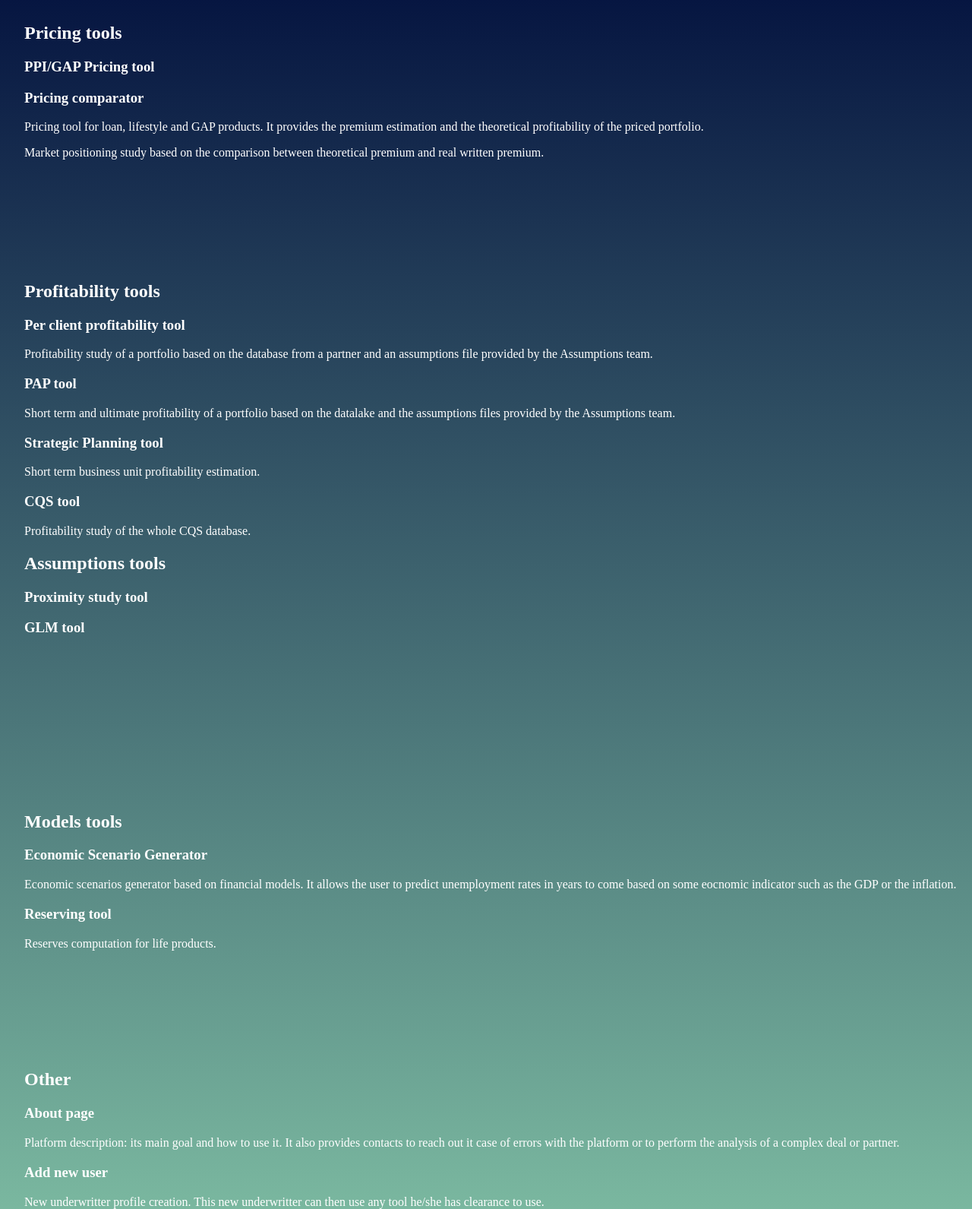
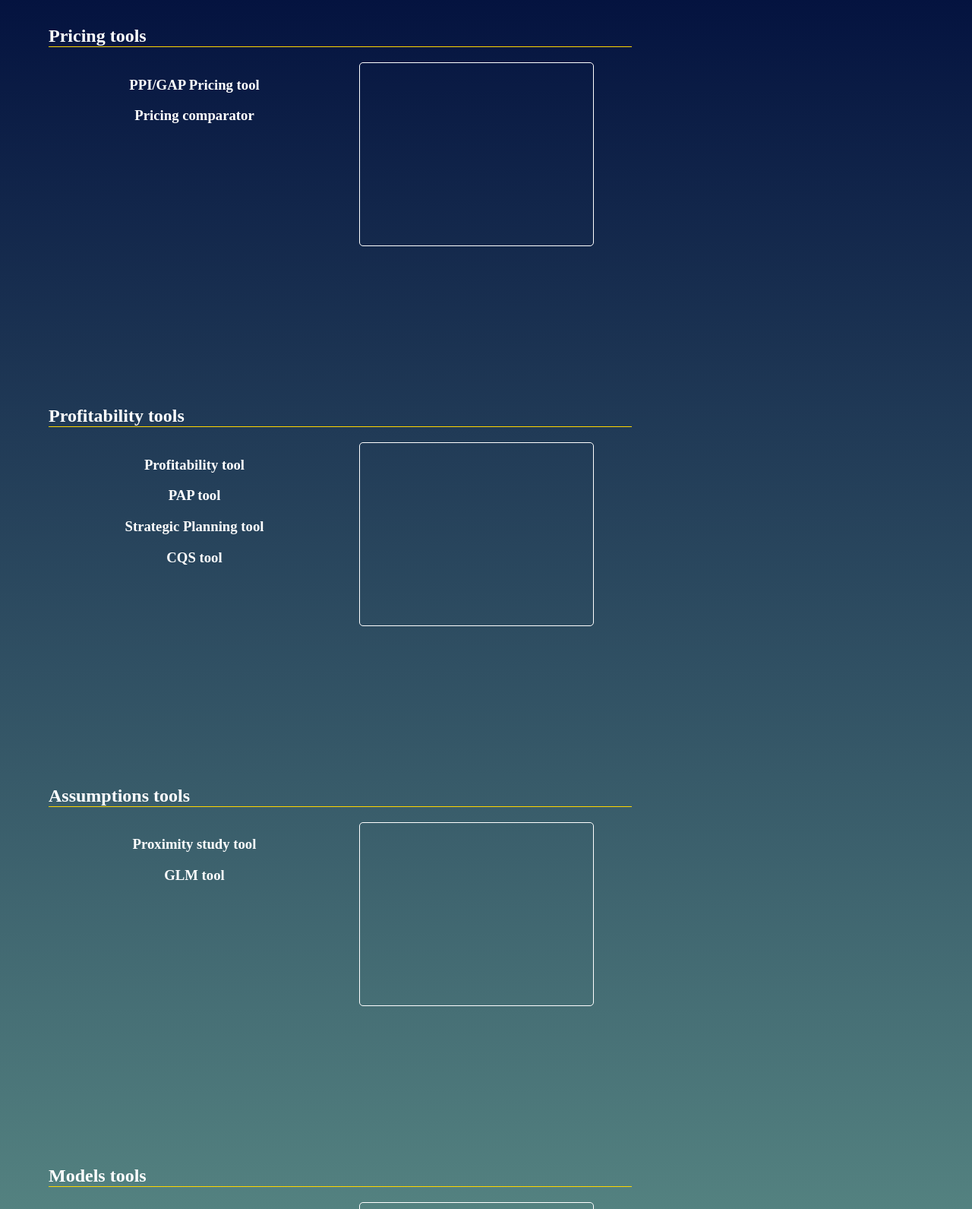
Before and after one commit to tipere75/Udacity--Front-End-Web-Developer-Nanodegree, a plain HTML site: page 2- Landing Page/index.html in a window 1280 px wide. Shown: the part 86-1677 px from the top of the page at 76% size. Drawn offline with Linux system fonts and the light colour scheme.

Commit message:
Manage tool selection
Tool description is displayed by hoovering over the tool name

```diff
--- a/2- Landing Page/css/header and footer style.css
+++ b/2- Landing Page/css/header and footer style.css
@@ -9,6 +9,7 @@ Header style
 */
 .platform-header {
   position: fixed;
+  top: 0;
   width: 100%;
   min-height: 70px;
   height: 8vh;
@@ -18,7 +19,6 @@ Header style
     "logo   navbar  powerOff";
   background-color: white;
   color: black;
-  z-index: 1;
 }
 
 /* logo */
@@ -39,28 +39,30 @@ Header style
 
 /* navigation menu */
 .platform-navbar-menu {
-
+  grid-area: navbar;
+  height: 8vh;
+  min-height: 70px;
 }
 
 #platform-navbar-list {
-  padding-left: 0;
-  padding-top: 2vh;
+  padding-left: 5vw;
   margin: 0;
-  text-align: center;
 }
 
 #platform-navbar-list li{
   display: inline-block;
   width: 18%;
-
 }
 
 .platform-navbar-link {
   text-decoration: none;
+  min-height: 70px;
+  height: 8vh;
   color: black;
   display: block;
-  padding: 2vh;
-  background: linear-gradient(0deg, rgba(0, 0, 0, 0.1) 0%, rgba(0, 0, 0, 0) 100%)
+  background: linear-gradient(0deg, rgba(0, 0, 0, 0.1) 0%, rgba(0, 0, 0, 0) 100%);
+  text-align: center;
+  line-height: 8vh;
 }
 
 .platform-navbar-link:hover {
--- a/2- Landing Page/css/platform style.css
+++ b/2- Landing Page/css/platform style.css
@@ -7,7 +7,9 @@ Load external files
 /*
 Global
 */
-
+h1 {
+  border-bottom: 1px solid gold;
+}
 
 
 
@@ -24,13 +26,58 @@ body {
 
 
 .platform-main {
-  padding-top: 6em;
-  padding-left: 2em;
-  /* width: 100%; */
-  /* padding: 30px; */
+  margin: 15vh 5vw 10vh;
 }
 
-section {
-  min-height: 40vh;
-  /* width: 100%; */
+/* section */
+.platform-section-container {
+  min-height: 60vh;
+  max-width: 60vw;
 }
+
+.platform-tools {
+  display: grid;
+  grid-template-columns: 30vw 30vw;
+  grid-template-areas:
+    "top        top"
+    "shortcut  description";
+}
+
+.tools-shortcut {
+  grid-area: shortcut;
+}
+
+/* tools shortcut */
+.tools-shortcut h3 {
+  /* padding-top: 20px; */
+}
+
+.tool-selection {
+  text-align: center;
+  border-radius: 5px;
+}
+
+.tool-selection:hover {
+  font-size: 2em;
+  box-shadow: 1px 1px 5px 2px;
+  transition: ease 1s all;
+}
+
+/* tools description */
+.tools-description {
+  grid-area: description;
+}
+
+.tools-description-wrapper {
+  border: 0.5px solid white;
+  border-radius: 5px;
+  height: 30vh;
+  width: 80%;
+  margin-left: 25px;
+}
+
+.tool-description {
+  display: none;
+  text-align: justify;
+  padding: 20px;
+}
--- a/2- Landing Page/index.html
+++ b/2- Landing Page/index.html
@@ -23,51 +23,97 @@
     <main class="platform-main">
       <!-- Pricing tools: PPI/GAP, pricing comparator -->
       <section class="platform-section" id="platform-pricing-tools-section" data-nav="Pricing tools">
+        <div class="platform-section-container">
           <h1>Pricing tools</h1>
+          <div class="platform-tools">
             <div class="tools-shortcut">
-          <h3 class="tool-launch">PPI/GAP Pricing tool</h3>
-          <h3 class="tool-launch">Pricing comparator</h3>
+              <h3 class="tool-selection" id="pricing-tool-selection">PPI/GAP Pricing tool</h3>
+              <h3 class="tool-selection" id="pricing-comparator-tool-selection">Pricing comparator</h3>
             </div>
             <div class="tools-description">
-          <p class="tool-introduction">Pricing tool for loan, lifestyle and GAP products. It provides the premium estimation and the theoretical profitability of the priced portfolio.</p>
-          <p class="tool-introduction">Market positioning study based on the comparison between theoretical premium and real written premium.</p>
+              <div class="tools-description-wrapper">
+                <p class="tool-description" id="pricing-tool-description">Pricing tool for loan, lifestyle and GAP products. It provides the premium estimation and the theoretical profitability of the priced portfolio.</p>
+                <p class="tool-description" id="pricing-comparator-tool-description">Market positioning study based on the comparison between theoretical premium and real written premium.</p>
+              </div>
+            </div>
+          </div>
         </div>
       </section>
       <!-- Profitability tools: per client, PAP, Strat Plan, CQS -->
       <section class="platform-section" id="platform-profitability-tools-section" data-nav="Profitability tools">
+        <div class="platform-section-container">
           <h1>Profitability tools</h1>
-        <h3 class="tool-launch">Per client profitability tool</h3>
-        <p class="tool-introduction">Profitability study of a portfolio based on the database from a partner and an assumptions file provided by the Assumptions team.</p>
-        <h3 class="tool-launch">PAP tool</h3>
-        <p class="tool-introduction">Short term and ultimate profitability of a portfolio based on the datalake and the assumptions files provided by the Assumptions team.</p>
-        <h3 class="tool-launch">Strategic Planning tool</h3>
-        <p class="tool-introduction">Short term business unit profitability estimation.</p>
-        <h3 class="tool-launch">CQS tool</h3>
-        <p class="tool-introduction">Profitability study of the whole CQS database.</p>
+          <div class="platform-tools">
+            <div class="tools-shortcut">
+              <h3 class="tool-selection" id="profitability-tool">Profitability tool</h3>
+              <h3 class="tool-selection" id="pap-tool">PAP tool</h3>
+              <h3 class="tool-selection" id="strat-plan-tool">Strategic Planning tool</h3>
+              <h3 class="tool-selection" id="cqs-tool">CQS tool</h3>
+            </div>
+            <div class="tools-description">
+              <div class="tools-description-wrapper">
+                <p class="tool-description" id="profitability-tool-description">Profitability study of a portfolio based on the database from a partner and an assumptions file provided by the Assumptions team.</p>
+                <p class="tool-description" id="pap-tool-description">Short term and ultimate profitability of a portfolio based on the datalake and the assumptions files provided by the Assumptions team.</p>
+                <p class="tool-description" id="strat-plan-tool-description">Short term business unit profitability estimation.</p>
+                <p class="tool-description" id="cqs-tool-description">Profitability study of the whole CQS database.</p>
+              </div>
+            </div>
+          </div>
+        </div>
       </section>
       <!-- Assumption's tools: proximity study, GLM -->
       <section class="platform-section" id="platform-assumptions-tools-section" data-nav="Assumptions tools">
+        <div class="platform-section-container">
           <h1>Assumptions tools</h1>
-        <h3 class="tool-launch">Proximity study tool</h3>
-        <p class="tool-introduction"></p>
-        <h3 class="tool-launch">GLM tool</h3>
-        <p class="tool-introduction"></p>
+          <div class="platform-tools">
+            <div class="tools-shortcut">
+              <h3 class="tool-selection" id="proximity-study-tool-selection">Proximity study tool</h3>
+              <h3 class="tool-selection" id="glm-tool-selection">GLM tool</h3>
+            </div>
+            <div class="tools-description">
+              <div class="tools-description-wrapper">
+                <p class="tool-description" id="proximity-study-tool-description"></p>
+                <p class="tool-description" id="glm-tool-description"></p>
+              </div>
+            </div>
+          </div>
+        </div>
       </section>
-      <!-- Other tools: reserving, ESG -->
-      <section class="platform-section" id="platform-other-tools-section" data-nav="Other tools">
+      <!-- Models tools: reserving, ESG -->
+      <section class="platform-section" id="platform-other-tools-section" data-nav="Models tools">
+        <div class="platform-section-container">
           <h1>Models tools</h1>
-        <h3 class="tool-launch">Economic Scenario Generator</h3>
-        <p class="tool-introduction">Economic scenarios generator based on financial models. It allows the user to predict unemployment rates in years to come based on some eocnomic indicator such as the GDP or the inflation.</p>
-        <h3 class="tool-launch">Reserving tool</h3>
-        <p class="tool-introduction">Reserves computation for life products.</p>
+          <div class="platform-tools">
+            <div class="tools-shortcut">
+              <h3 class="tool-selection" id="esg-tool-selection">Economic Scenario Generator</h3>
+              <h3 class="tool-selection" id="reserving-tool-selection">Reserving tool</h3>
+            </div>
+            <div class="tools-description">
+              <div class="tools-description-wrapper">
+                <p class="tool-description" id="esg-tool-description">Economic scenarios generator based on financial models. It allows the user to predict unemployment rates in years to come based on some eocnomic indicator such as the GDP or the inflation.</p>
+                <p class="tool-description" id="reserving-tool-description">Reserves computation for life products.</p>
+              </div>
+            </div>
+          </div>
+        </div>
       </section>
       <!-- Other functionality: about page, add new user -->
       <section class="platform-section" id="platform-other-functionalities-section" data-nav="Other">
+        <div class="platform-section-container">
           <h1>Other</h1>
-        <h3 class="tool-launch">About page</h3>
-        <p class="tool-introduction">Platform description: its main goal and how to use it. It also provides contacts to reach out it case of errors with the platform or to perform the analysis of a complex deal or partner.</p>
-        <h3 class="tool-launch">Add new user</h3>
-        <p class="tool-introduction">New underwritter profile creation. This new underwritter can then use any tool he/she has clearance to use.</p>
+          <div class="platform-tools">
+            <div class="tools-shortcut">
+              <h3 class="tool-selection" id="about-page-selection">About page</h3>
+              <h3 class="tool-selection" id="new-user-page-selection">Add new user</h3>
+            </div>
+            <div class="tools-description">
+              <div class="tools-description-wrapper">
+                <p class="tool-description" id="about-page-description">Platform description: its main goal and how to use it. It also provides contacts to reach out it case of errors with the platform or to perform the analysis of a complex deal or partner.</p>
+                <p class="tool-description" id="new-user-page-description">New underwritter profile creation. This new underwritter can then use any tool he/she has clearance to use.</p>
+              </div>
+            </div>
+          </div>
+        </div>
       </section>
     </main>
     <!-- Footer -->
--- a/2- Landing Page/js/platform.js
+++ b/2- Landing Page/js/platform.js
@@ -3,6 +3,8 @@ Define Global Variables
 */
 const platformNavigationMenu = document.querySelector('#platform-navbar-list');
 const platformSections = document.querySelectorAll('.platform-section');
+const platformToolSelection = document.querySelectorAll('.tool-selection');
+const platformToolDescription = document.querySelectorAll('.tool-description');
 
 
 /*
@@ -12,7 +14,7 @@ Helper Functions
 
 
 /*
-Main Functions
+Navigation bar creation
 */
 
 // build the nav
@@ -20,6 +22,7 @@ function platformNavigationBarCreation () {
   const platformNavigationBar = document.createDocumentFragment();
 
   platformSections.forEach((platformSection, i) => {
+    const wrapper_platformNavigationMenu = document.createElement('div');
     const li_platformNavigationMenu = document.createElement('li');  // list element to display in the menu
     const a_platformNavigationMenu = document.createElement('a');    // anchor to go to the section
 
@@ -42,6 +45,21 @@ function platformNavigationBarCreation () {
 
 
 /*
+Tool selection animation
+*/
+function displayToolDescription (evt) {
+  // identify which tool is selected
+  platformToolSelection.forEach((item, i)=>{
+    if (evt.target.id == item.id) {
+      platformToolDescription[i].style.display = 'inherit';
+    } else {
+      platformToolDescription[i].style.display = 'none';
+    }
+  });
+}
+
+
+/*
 Events
 */
 
@@ -51,3 +69,7 @@ platformNavigationBarCreation();
 // Scroll to section on link click
 
 // Set sections as active
+
+
+// display tool description
+document.addEventListener('mouseover', displayToolDescription);
```
Lines whose indentation alone changed are shown as unchanged.
